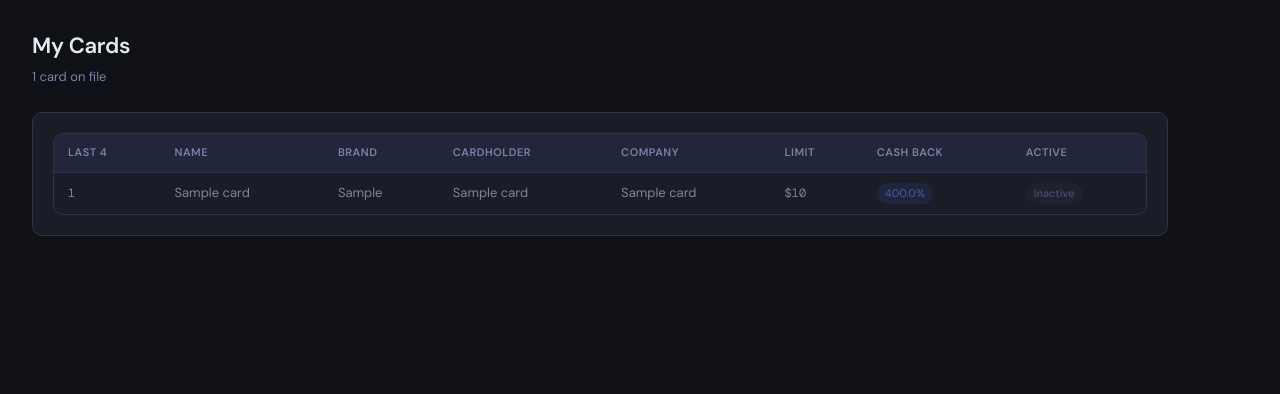
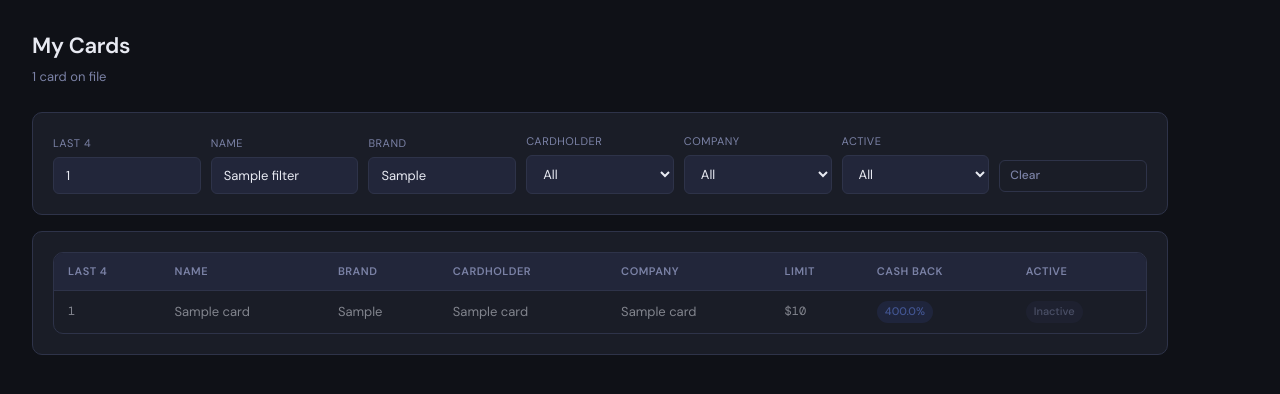
Before and after one commit to kraziers26/Computer_Reseller_Portal, a Python web app: template portal/templates/manage/cards.html in a window 1280 px wide. Shown: the top 394 px of the page. Run offline with Jinja, Linux system fonts and the light colour scheme; the template is opened without the code that fills it: most values are stand-ins (such as "Sample title", 1, 10 or a date in 2020).

Commit message:
Update cards.html

```diff
--- a/portal/templates/manage/cards.html
+++ b/portal/templates/manage/cards.html
@@ -12,6 +12,55 @@
     ⚠️ {{ incomplete_count }} card{{ 's' if incomplete_count != 1 else '' }} need{{ '' if incomplete_count != 1 else 's' }} attention
   </a>
   {% endif %}
+</div>
+
+<div class="card" style="margin-bottom:16px">
+  <form method="GET">
+    <div style="display:grid;grid-template-columns:repeat(auto-fill,minmax(140px,1fr));gap:10px;align-items:end">
+      <div>
+        <div style="font-size:11px;color:var(--muted);margin-bottom:4px;text-transform:uppercase;letter-spacing:.5px">Last 4</div>
+        <input type="text" name="card_id" value="{{ filters.card_id if filters else '' }}"
+               placeholder="Search..." style="width:100%" oninput="this.form.submit()">
+      </div>
+      <div>
+        <div style="font-size:11px;color:var(--muted);margin-bottom:4px;text-transform:uppercase;letter-spacing:.5px">Name</div>
+        <input type="text" name="card_name" value="{{ filters.card_name if filters else '' }}"
+               placeholder="Search..." style="width:100%" oninput="this.form.submit()">
+      </div>
+      <div>
+        <div style="font-size:11px;color:var(--muted);margin-bottom:4px;text-transform:uppercase;letter-spacing:.5px">Brand</div>
+        <input type="text" name="card_brand" value="{{ filters.card_brand if filters else '' }}"
+               placeholder="Search..." style="width:100%" oninput="this.form.submit()">
+      </div>
+      <div>
+        <div style="font-size:11px;color:var(--muted);margin-bottom:4px;text-transform:uppercase;letter-spacing:.5px">Cardholder</div>
+        <select name="cardholder" style="width:100%" onchange="this.form.submit()">
+          <option value="">All</option>
+          {% for u in users %}<option value="{{ u.user_id }}" {{ 'selected' if filters and filters.cardholder==u.user_id }}>{{ u.username }}</option>{% endfor %}
+        </select>
+      </div>
+      <div>
+        <div style="font-size:11px;color:var(--muted);margin-bottom:4px;text-transform:uppercase;letter-spacing:.5px">Company</div>
+        <select name="company" style="width:100%" onchange="this.form.submit()">
+          <option value="">All</option>
+          {% for c in companies %}<option value="{{ c.company_id }}" {{ 'selected' if filters and filters.company==c.company_id }}>{{ c.company_name }}</option>{% endfor %}
+        </select>
+      </div>
+      <div>
+        <div style="font-size:11px;color:var(--muted);margin-bottom:4px;text-transform:uppercase;letter-spacing:.5px">Active</div>
+        <select name="active" style="width:100%" onchange="this.form.submit()">
+          <option value="">All</option>
+          <option value="active" {{ 'selected' if filters and filters.active=='active' }}>Active only</option>
+          <option value="inactive" {{ 'selected' if filters and filters.active=='inactive' }}>Inactive only</option>
+        </select>
+      </div>
+      <div style="display:flex;align-items:flex-end;padding-bottom:2px">
+        {% if filters and (filters.card_id or filters.card_name or filters.card_brand or filters.cardholder or filters.company or filters.active) %}
+        <a href="{{ url_for('manage.cards') }}" class="btn btn-ghost btn-sm w-full">Clear</a>
+        {% endif %}
+      </div>
+    </div>
+  </form>
 </div>
 
 <div class="card">
```
